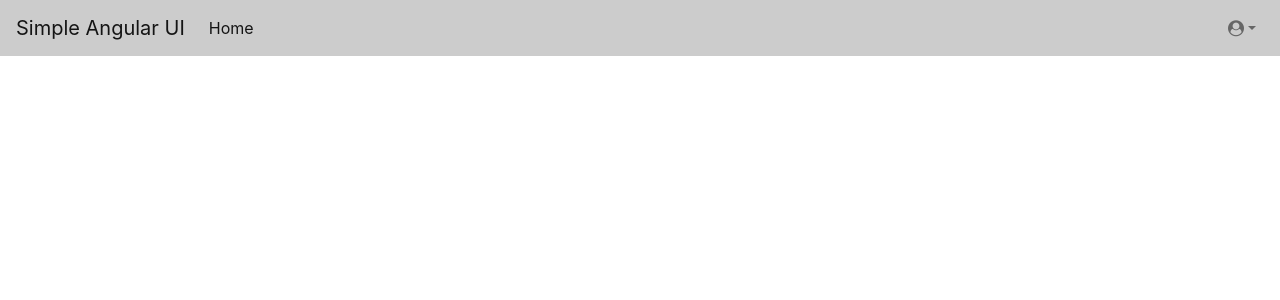
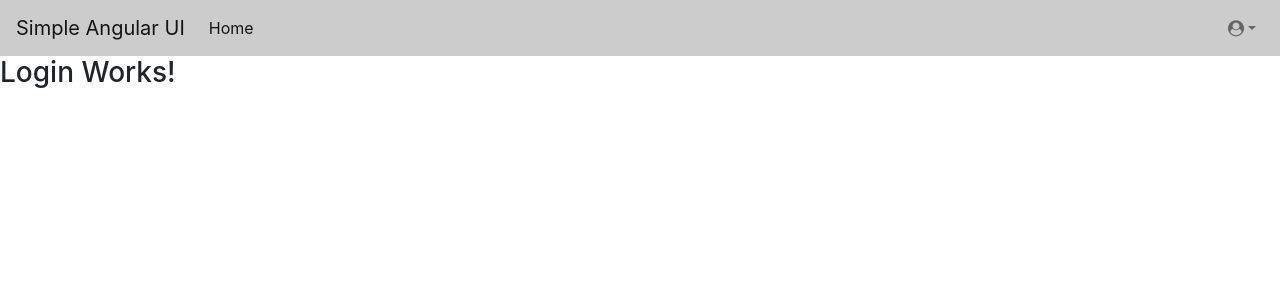
Before and after one commit to gorkhali125/angular-ui, an Angular app in the folder frontend/: page /login in a window 1280 px wide. Before the commit this address led to /. Shown: the top 300 px of the page. Built offline with nearby package versions, Linux system fonts and the light colour scheme.

Commit message:
Added login component

```diff
--- a/frontend/src/app/app-routing.module.ts
+++ b/frontend/src/app/app-routing.module.ts
@@ -3,10 +3,12 @@ import { Routes, RouterModule } from '@angular/router';
 
 import { WelcomeComponent } from './components/welcome/welcome.component';
 import { RegisterComponent } from './components/register/register.component';
+import { LoginComponent } from './components/login/login.component';
 
 const routes: Routes = [
 	{path: '', component: WelcomeComponent},
 	{path: 'register', component: RegisterComponent},
+	{path: 'login', component: LoginComponent},
 ];
 
 @NgModule({
--- /dev/null
+++ b/frontend/src/app/components/login/login.component.html
@@ -0,0 +1 @@
+<h3>Login Works!</h3>
--- /dev/null
+++ b/frontend/src/app/components/login/login.component.ts
@@ -0,0 +1,15 @@
+import { Component, OnInit } from '@angular/core';
+
+@Component({
+	selector: 'app-login',
+	templateUrl: './login.component.html',
+	styleUrls: ['./login.component.scss']
+})
+export class LoginComponent implements OnInit {
+
+	constructor(
+	) { }
+
+	ngOnInit() {
+	}
+}
```
Also changed, not shown: frontend/src/app/app.module.ts (+5 -4 lines), frontend/src/app/components/login/login.component.scss (added).
